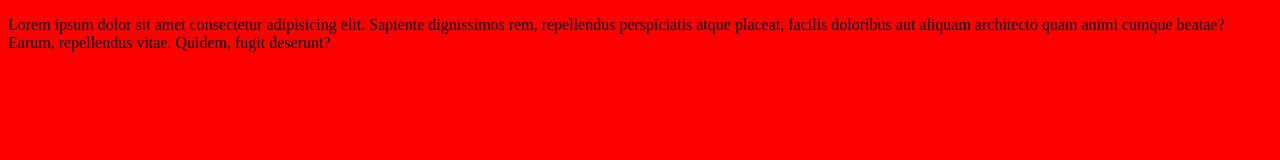
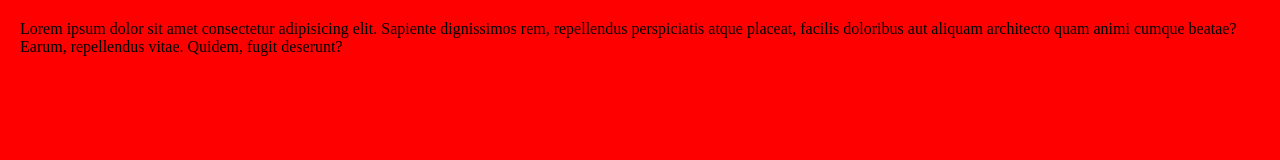
Before and after one commit to Mohammad81Nik/git-one, a plain HTML site: page index.html in a window 1280 px wide. Drawn offline with Linux system fonts and the light colour scheme.

Commit message:
Added margin to the body

```diff
--- a/style.css
+++ b/style.css
@@ -1,3 +1,4 @@
 body {
-    background-color: red
+    background-color: red;
+    margin: 20px;
 }
```
